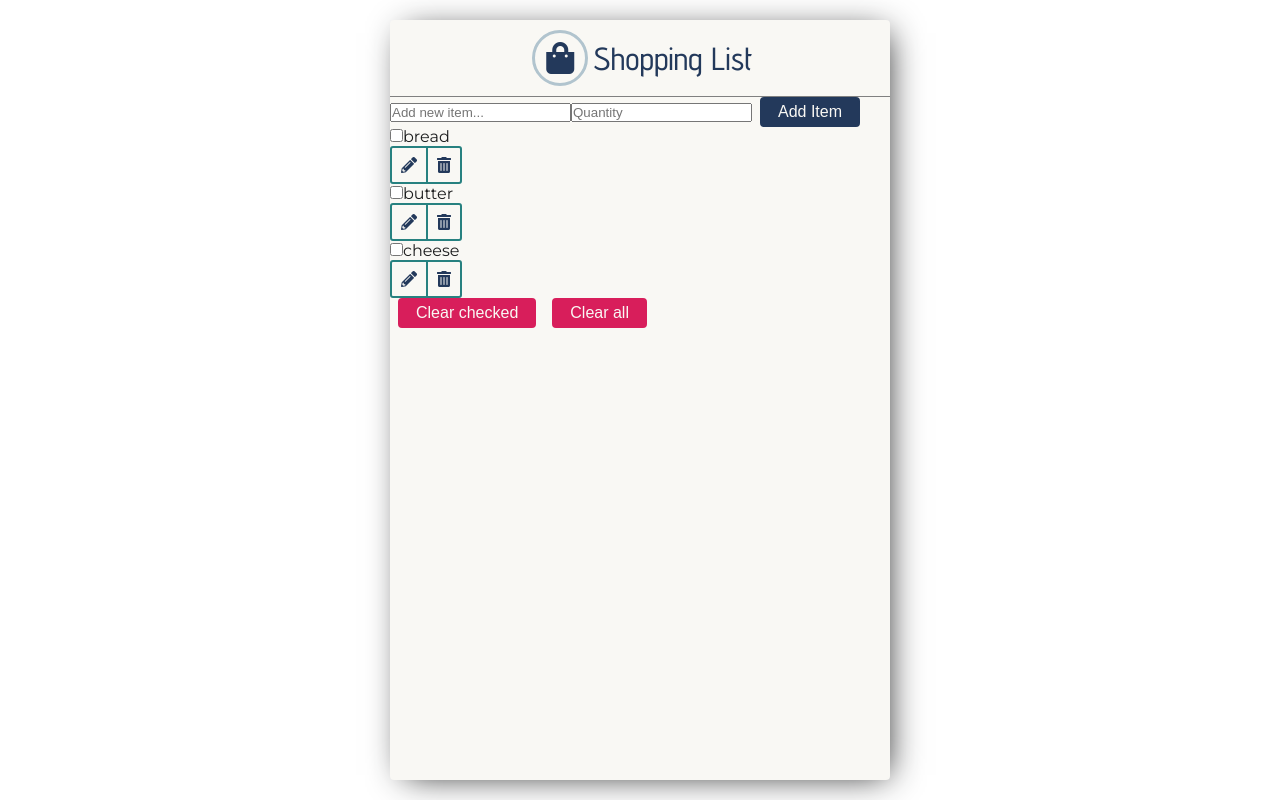
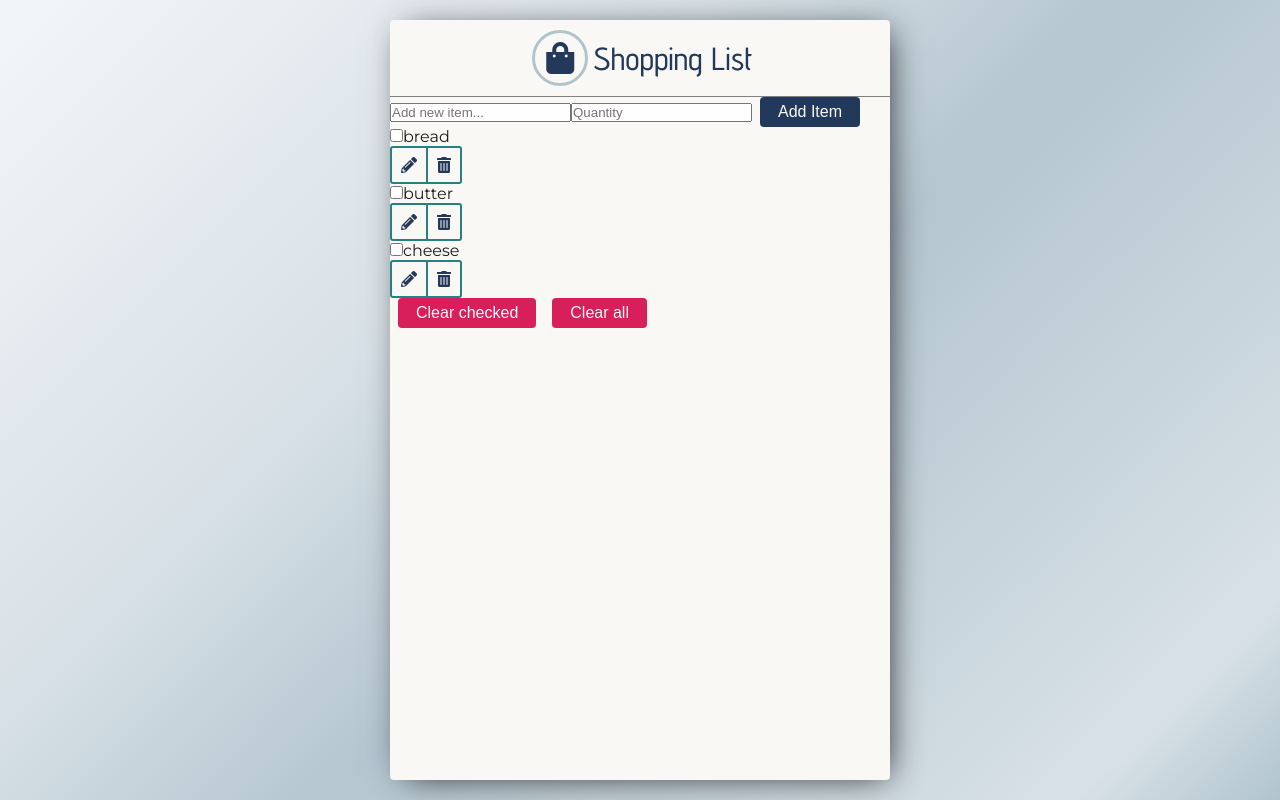
Before and after one commit to jmczerwinska/shopping-list, a React (Create React App) app: page / in a window 1280 px wide. Built offline with nearby package versions, Linux system fonts and the light colour scheme.

Commit message:
add gradient to background

```diff
--- a/src/components/styledComponents/Layout.js
+++ b/src/components/styledComponents/Layout.js
@@ -10,14 +10,14 @@ const GlobalStyle = createGlobalStyle`
 
   body {
   font-family: ${({ theme }) => theme.fonts.main};
-  color: ${({ theme }) => theme.colors.white};
+  color: ${({ theme }) => theme.colors.black};
   }
 `;
 
 const StyledWrapper = styled.div`
   width: 100vw;
   height: 100vh;
-  color: ${({ theme }) => theme.colors.black};
+  background: linear-gradient(135deg, rgba(242,246,248,1) 0%, rgba(216,225,231,1) 34%, rgba(181,198,208,1) 54%, rgba(207,218,225,1) 81%, rgba(216,225,231,1) 90%, rgba(177,196,206,1) 100%);
   display: flex;
   justify-content: center;
   align-items: center;
```
